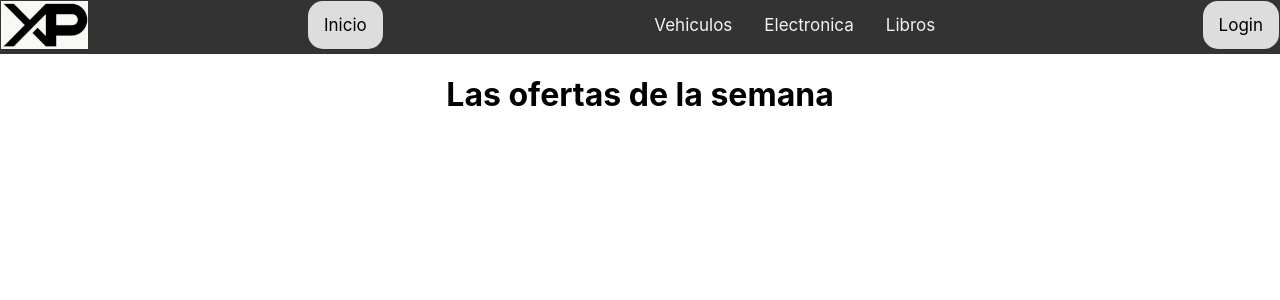
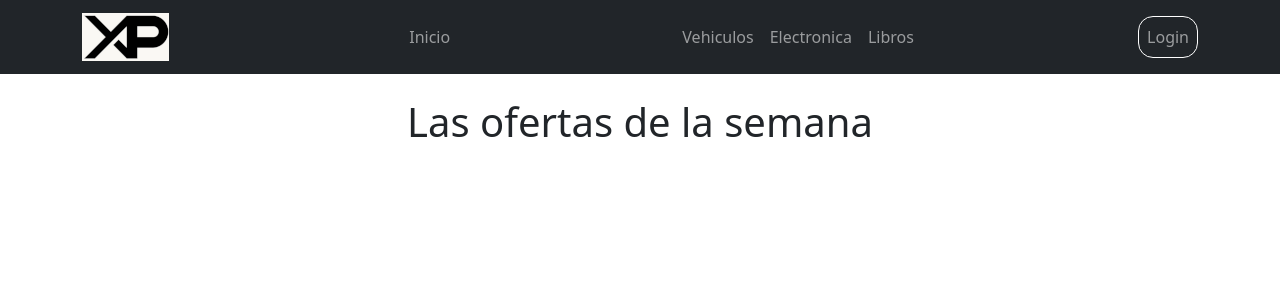
Before and after one commit to LeonardoSegovia/experiencias-segovia, a React (Create React App) app: page / in a window 1280 px wide. Shown: the top 300 px of the page. Built offline with nearby package versions, Linux system fonts and the light colour scheme.

Commit message:
Add bootstrap navbar

```diff
--- a/package.json
+++ b/package.json
@@ -6,13 +6,15 @@
     "@testing-library/jest-dom": "^5.15.0",
     "@testing-library/react": "^11.2.7",
     "@testing-library/user-event": "^12.8.3",
+    "bootstrap": "^5.1.3",
     "react": "^17.0.2",
+    "react-bootstrap": "^2.0.2",
     "react-dom": "^17.0.2",
     "react-scripts": "4.0.3",
     "web-vitals": "^1.1.2"
   },
   "scripts": {
-    "start": "export NODE_OPTIONS=--openssl-legacy-provider && react-scripts start",
+    "start": "react-scripts start",
     "build": "react-scripts build",
     "test": "react-scripts test",
     "eject": "react-scripts eject"
--- a/src/App.css
+++ b/src/App.css
@@ -36,9 +36,3 @@
     transform: rotate(360deg);
   }
 }
-
-.container {
-  display: flex;
-  justify-content: center;
-  background-color: azure;
-}
--- a/src/App.js
+++ b/src/App.js
@@ -1,10 +1,11 @@
 import "./App.css";
-import NavBar from "./components/NavBar";
+import ExpNavbar from "./components/ExpNavbar";
 
 function App() {
   return (
     <div className="App">
-      <NavBar />
+      <ExpNavbar />
+      <br/>
       <h1> Las ofertas de la semana </h1>
     </div>
   );
--- /dev/null
+++ b/src/components/ExpNavbar.css
@@ -0,0 +1,6 @@
+.radius-action {
+    border: solid white 1px;
+    border-radius: 15px;
+    -moz-border-radius: 15px;
+    -webkit-border-radius: 15px;
+}
--- /dev/null
+++ b/src/components/ExpNavbar.jsx
@@ -0,0 +1,33 @@
+import Nav from "react-bootstrap/Nav";
+import Navbar from "react-bootstrap/Navbar";
+import Container from "react-bootstrap/Container";
+import logo from "../logo.png";
+import "./ExpNavbar.css"
+
+const ExpNavbar = () => {
+  return (
+    <Navbar collapseOnSelect expand="lg" bg="dark" variant="dark">
+      <Container>
+        <Navbar.Brand href="#home">
+            <img src={logo} alt="No" />
+        </Navbar.Brand>
+        <Navbar.Toggle aria-controls="responsive-navbar-nav" />
+        <Navbar.Collapse id="responsive-navbar-nav">
+          <Nav className="m-auto">
+            <Nav.Link href="#inicio">Inicio</Nav.Link>
+          </Nav>
+          <Nav className="me-auto">
+            <Nav.Link href="#vehiculos">Vehiculos</Nav.Link>
+            <Nav.Link href="#electro">Electronica</Nav.Link>
+            <Nav.Link href="#libros">Libros</Nav.Link>
+          </Nav>
+          <Nav className="login-nav">
+            <Nav.Link className="radius-action" href="#login">Login</Nav.Link>
+          </Nav>
+        </Navbar.Collapse>
+      </Container>
+    </Navbar>
+  );
+};
+
+export default ExpNavbar;
--- a/src/components/NavBar.css
+++ /dev/null
@@ -1,98 +0,0 @@
-ul {
-    list-style-type: none;
-    margin: 0;
-    padding: 0;
-}
-
-
-.menu-top {
-    overflow: hidden;
-    background-color: #333;
-    border: solid #333 1px;
-}
-
-.menu-list a {
-    float: left;
-    display: block;
-    color: #f2f2f2;
-    text-align: center;
-    padding: 14px 16px;
-    text-decoration: none;
-    font-size: 17px;
-}
-
-.menu-list a:hover {
-    background-color: #ddd;
-    color: black;
-}
-
-.menu-list a.active {
-    background-color: #04AA6D;
-    color: white;
-}
-
-.menu-list {
-    width:30%;
-    display: block;
-    float: left;
-    padding-left: 20%;
-    padding-right: 5%;
-}
-
-.logo-container {
-    float: left;
-    padding: 14px 16px;
-    background: #ddd;
-    border: none;
-    cursor: pointer;
-}
-
-.menu-nav a {
-    float: left;
-    display: block;
-    color: black;
-    background-color: #ddd;
-    text-align: center;
-    padding: 14px 16px;
-    margin-left: 10px;
-    text-decoration: none;
-    font-size: 17px;
-    border-radius: 15px;
-    -moz-border-radius: 15px;
-    -webkit-border-radius: 15px;
-
-}
-
-.menu-nav a:hover {
-    background-color: #333;
-    border: solid #ddd 1px;
-    color: #f2f2f2;
-    padding: 13px 15px;
-}
-
-.menu-login a {
-    float: right;
-    display: block;
-    color: black;
-    background-color: #ddd;
-    text-align: center;
-    padding: 14px 16px;
-    text-decoration: none;
-    font-size: 17px;
-    border-radius: 15px;
-    -moz-border-radius: 15px;
-    -webkit-border-radius: 15px;
-}
-
-.menu-login a:hover {
-    background-color: #333;
-    border: solid #ddd 1px;
-    color: #f2f2f2;
-    padding: 13px 15px;
-}
-
-.logo-container {
-    padding: 0;
-    background: none;
-    margin-right: 210px;
-}
--- a/src/components/NavBar.jsx
+++ /dev/null
@@ -1,34 +0,0 @@
-import "./NavBar.css";
-import logo from "../logo.png"
-const NavBar = () => {
-  return (
-    <nav class="menu-top">
-      <div className="logo-container">
-        <img src={logo} alt="Vale por una imagen" />
-      </div>
-      <ul className="menu-nav">
-        <li>
-          <a href="#"> Inicio </a>
-        </li>
-      </ul>
-      <ul className="menu-list">
-        <li>
-          <a href="#">Vehiculos</a>
-        </li>
-        <li>
-          <a href="#">Electronica</a>
-        </li>
-        <li>
-          <a href="#">Libros</a>
-        </li>
-      </ul>
-      <ul className="menu-login">
-        <li>
-          <a href="#"> Login </a>
-        </li>
-      </ul>
-    </nav>
-  );
-};
-
-export default NavBar;
--- a/src/index.js
+++ b/src/index.js
@@ -3,6 +3,7 @@ import ReactDOM from 'react-dom';
 import './index.css';
 import App from './App';
 import reportWebVitals from './reportWebVitals';
+import 'bootstrap/dist/css/bootstrap.min.css';
 
 ReactDOM.render(
   <React.StrictMode>
```
Also changed, not shown: 1 other file (tests, documents, lock files or other folders).
